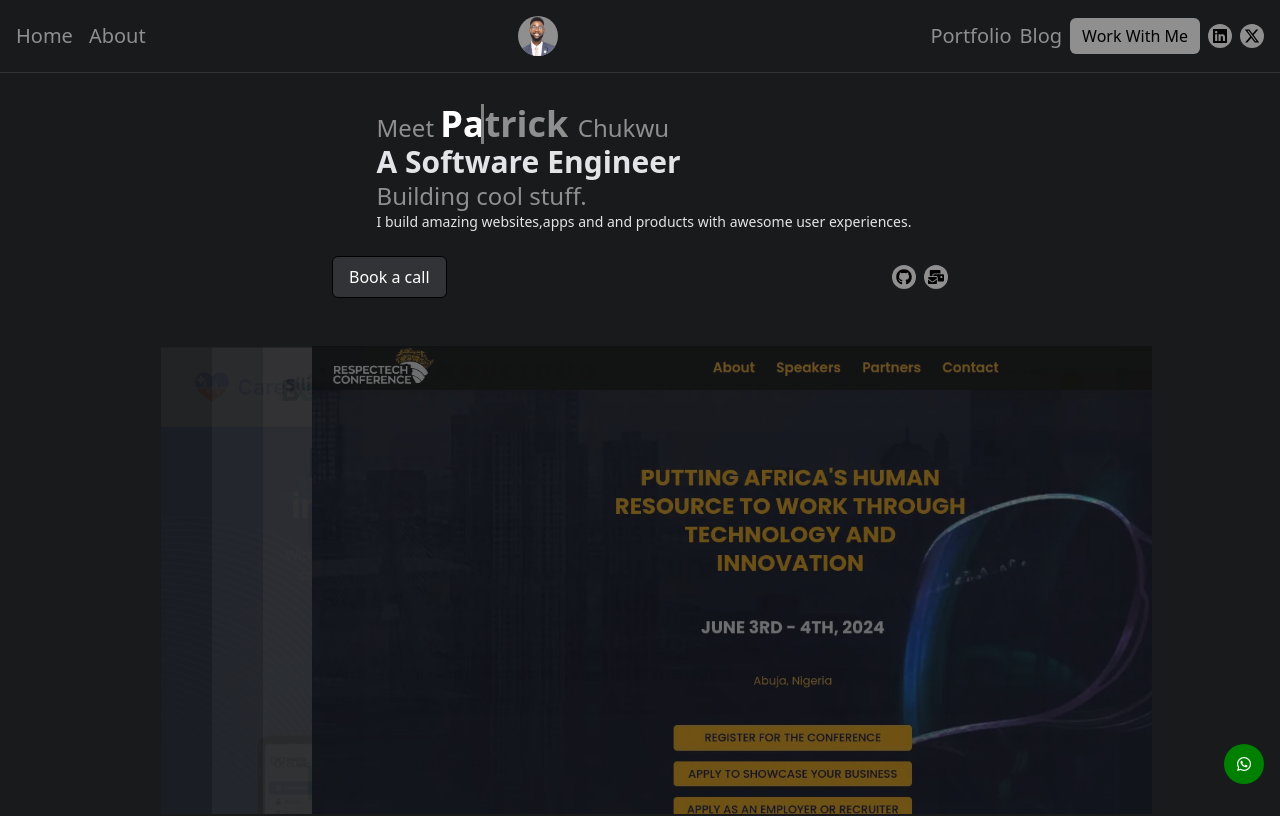
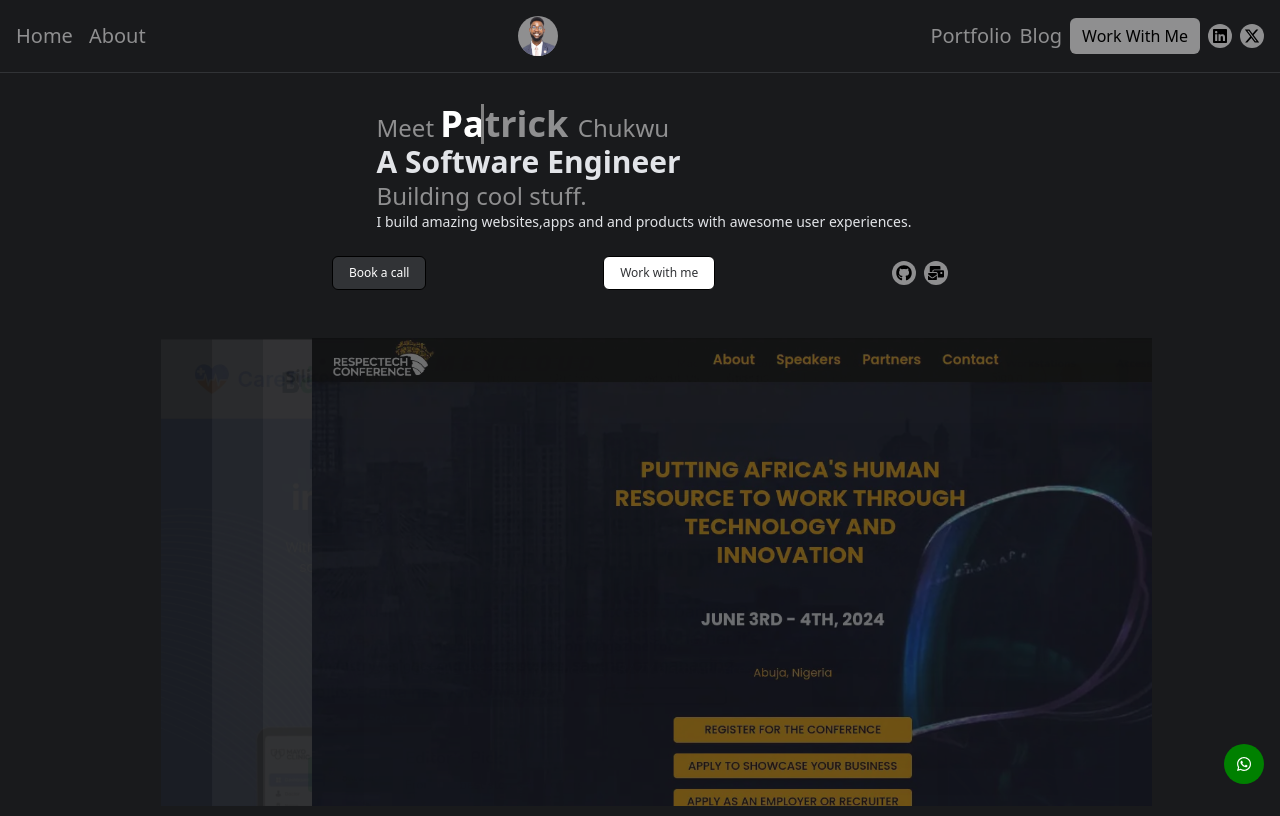
Before and after one commit to Patrick-Chukwu/Patrick-Chukwu, a React (Vite) app: page / in a window 1280 px wide. Shown: the top 816 px of the page. Built offline with nearby package versions, Linux system fonts and the light colour scheme.

Commit message:
feat: update cta

```diff
--- a/src/pages/Home.jsx
+++ b/src/pages/Home.jsx
@@ -21,8 +21,8 @@ const Home = () => {
           </div>
 
           <div className="flex justify-between gap-8 w-[95%] items-center p-2 md:w-1/2 mx-auto my-4">
-          <a href="https://calendar.app.google/zYzRKYgvBGGoMdw18" target='_blank' className='text-white bg-bcolor px-4 py-2 rounded-md hover:bg-white hover:text-bcolor font-medium border border-black'>Book a call</a>
-
+          <a href="https://calendar.app.google/zYzRKYgvBGGoMdw18" target='_blank' className='text-xs text-white bg-bcolor px-2 lg:px-4 py-2 rounded-md hover:bg-white hover:text-bcolor font-medium border border-black'>Book a call</a>
+              <a href="/work-with-me" target='_self' className='hover:text-white text-xs hover:bg-bcolor px-2 lg:px-4 py-2 rounded-md bg-white text-bcolor font-medium border border-black'>Work with me</a>
          <div className="flex justify-center items-center gap-2">
          <a href="https://github.com/Patrick-Chukwu" target='_blank' className='border-none rounded-full p-1 bg-primary text-black hover:text-black hover:bg-white'><FaGithub/></a>
          <a href="mailto:chukwupatrickify@gmail.com" target='_blank' className='border-none rounded-full p-1 bg-primary text-black hover:text-black hover:bg-white'><FaMailBulk/></a>
```
